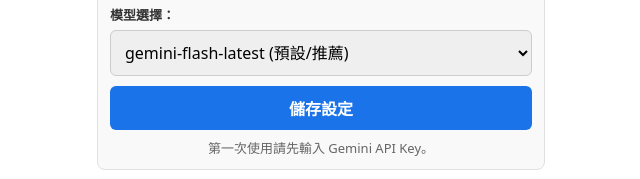
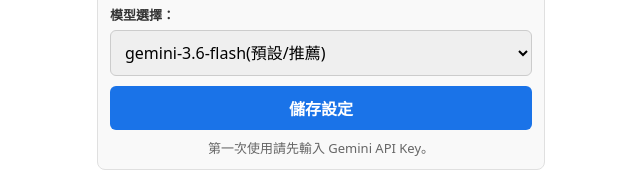
Before and after one commit to ArPei/Ai-Todo-List, a browser extension: page index.html in a window 1280 px wide. Shown: the part 205-384 px from the top of the page, 319-959 px from the left. Drawn offline with Linux system fonts and the light colour scheme.

Commit message:
Add files via upload

```diff
--- a/index.html
+++ b/index.html
@@ -89,10 +89,10 @@
 
     <label for="modelSelect">模型選擇：</label>
     <select id="modelSelect">
-      <option value="gemini-flash-latest">gemini-flash-latest (預設/推薦)</option>
+      <option value="gemini-3.6-flash">gemini-3.6-flash(預設/推薦)</option>
       <option value="gemini-3.6-pro">gemini-3.6-pro</option>
-      <option value="gemini-3.6-flash">gemini-3.6-flash</option>
-    </select>
+      <option value="gemini-flash-latest">gemini-flash-latest</option>
+          </select>
 
     <button type="button" id="saveSettingsBtn">儲存設定</button>
     <div id="settingsStatus" class="status" role="status"></div>
```
